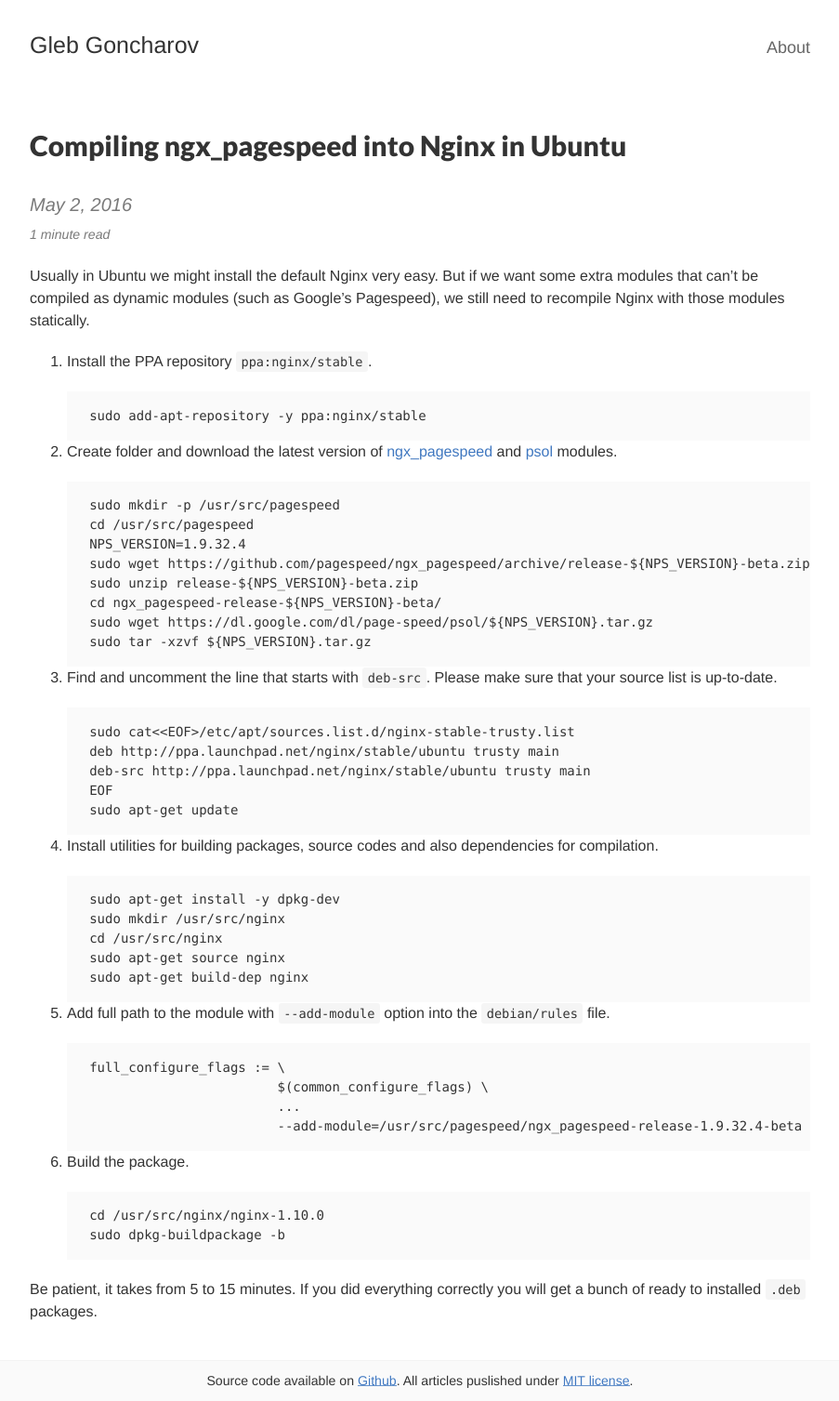
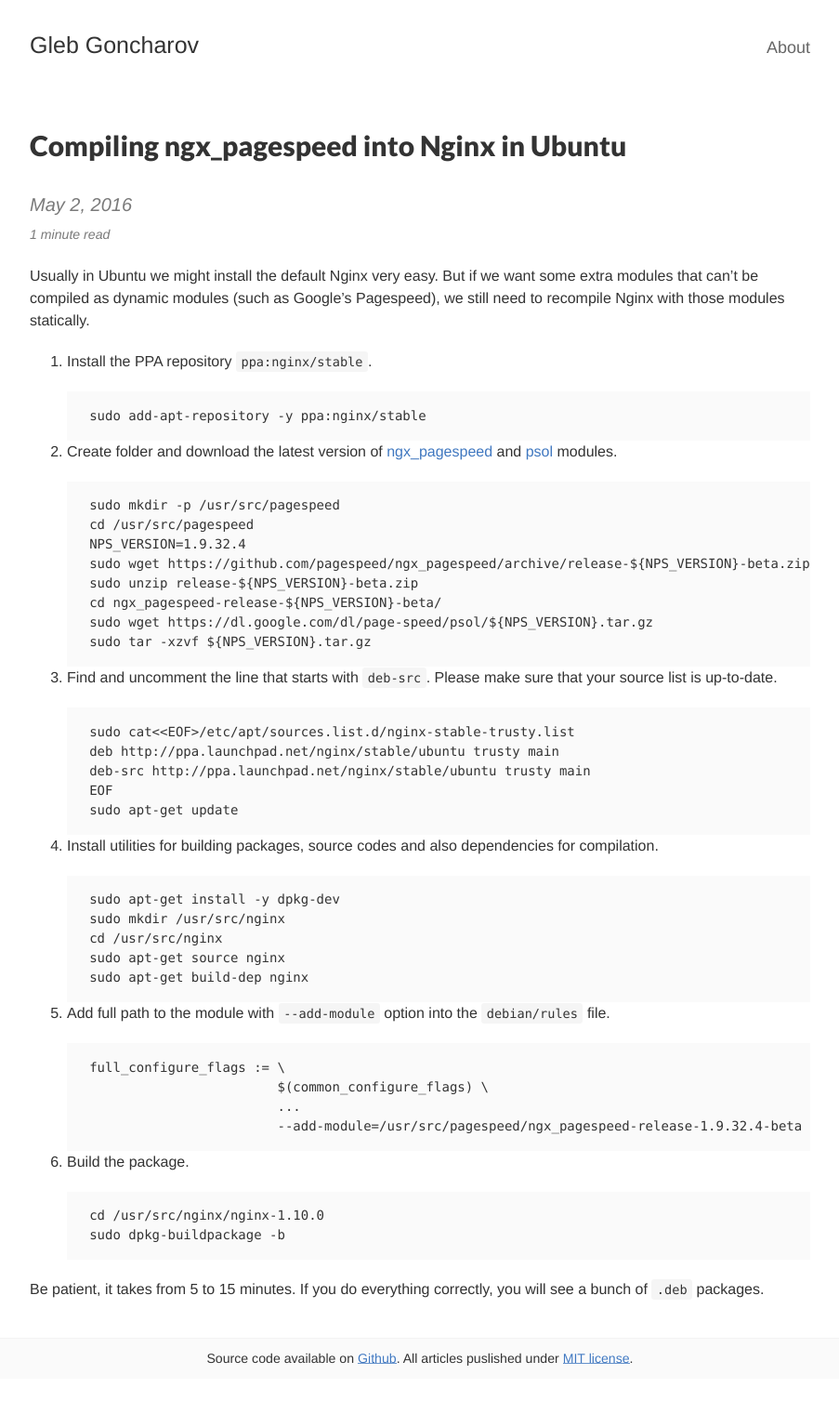
Before and after one commit to creitve/homepage, a Jekyll site: the page built from _posts/2016-05-02-compiling-ngx-pagespeed-into-nginx-in-ubuntu.md, in a window 1280 px wide. Shown: the whole page at 93% size, without its empty margins (188-1091 px from the left). Built offline with Jekyll 4.4.1, drawn with Linux system fonts in a browser that asks for light colours; Markdown is read by kramdown in place of the engine named in the settings; comment, search, counter and statistics services are not loaded; after the commit the page ends 1483 px from its top, so only the background shows below that.

Commit message:
2016-05-02: fixed a typo.

````diff
--- a/_posts/2016-05-02-compiling-ngx-pagespeed-into-nginx-in-ubuntu.md
+++ b/_posts/2016-05-02-compiling-ngx-pagespeed-into-nginx-in-ubuntu.md
@@ -62,4 +62,4 @@ Usually in Ubuntu we might install the default Nginx very easy. But if we want s
     sudo dpkg-buildpackage -b
     ```
 
-Be patient, it takes from 5 to 15 minutes. If you did everything correctly you will get a bunch of ready to installed `.deb` packages.
+Be patient, it takes from 5 to 15 minutes. If you do everything correctly, you will see a bunch of `.deb` packages.
````
